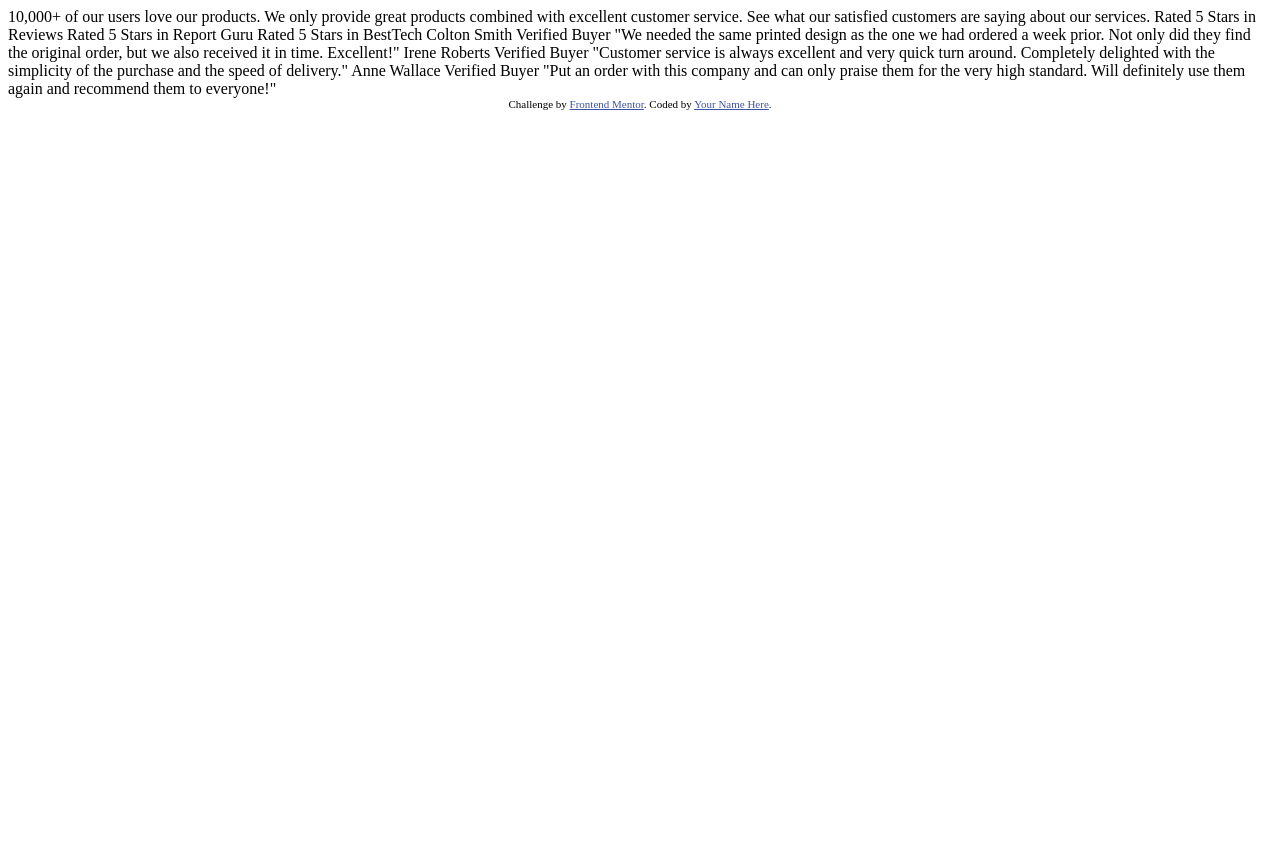
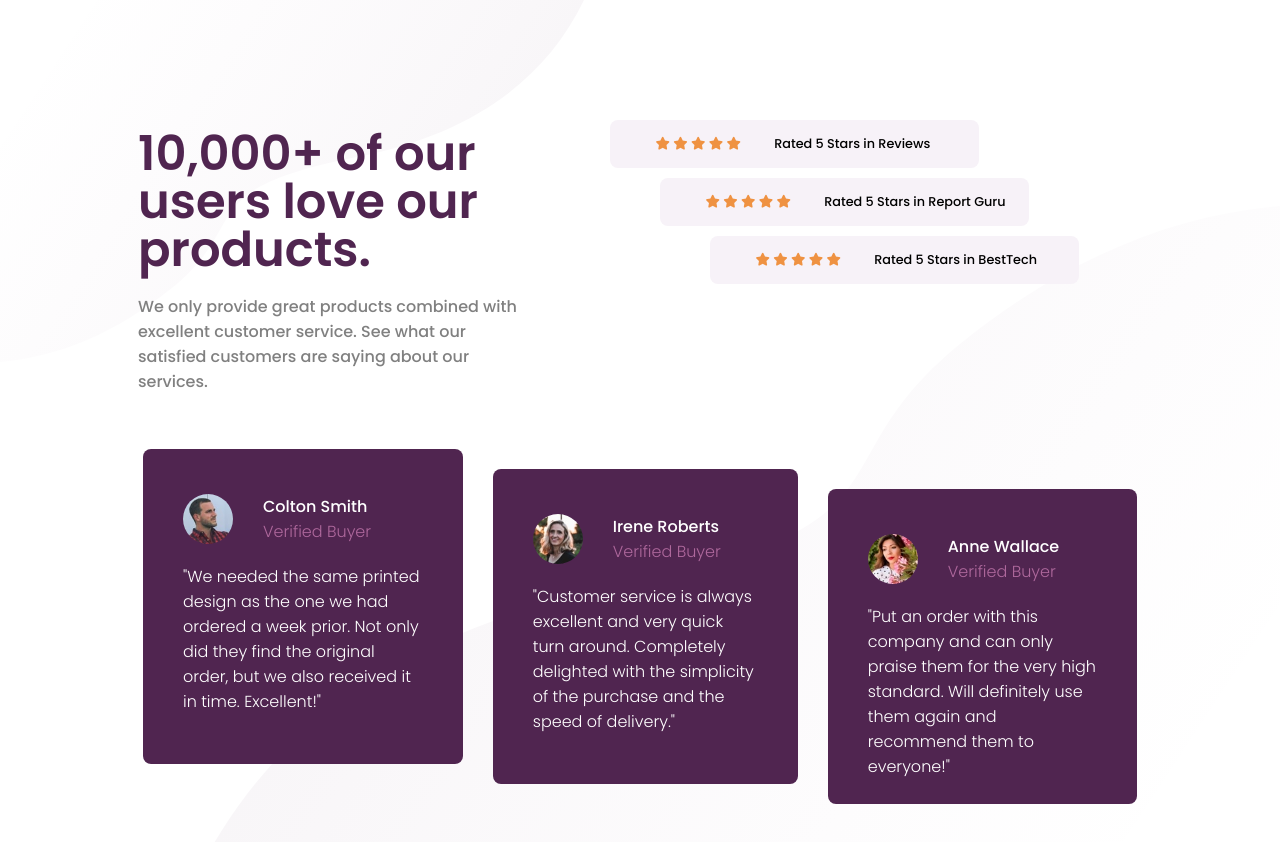
Before and after one commit to Prochnost55/SocialProofSection, a plain HTML site: page index.html in a window 1280 px wide. Before the commit the page ends 800 px from the top, so only its background shows below. Drawn offline with Linux system fonts and the light colour scheme.

Commit message:
post completion

```diff
--- a/index.html
+++ b/index.html
@@ -3,59 +3,223 @@
   <head>
     <meta charset="UTF-8" />
     <meta name="viewport" content="width=device-width, initial-scale=1.0" />
-    <!-- displays site properly based on user's device -->
 
-    <link
-      rel="icon"
-      type="image/png"
-      sizes="32x32"
-      href="./images/favicon-32x32.png"
-    />
+    <link rel="icon" type="image/png" sizes="32x32" href="./images/favicon-32x32.png"/>
 
-    <title>Frontend Mentor | Social proof section</title>
+    <title>Social proof section</title>
+    <link href="https://fonts.googleapis.com/css2?family=Poppins:wght@300;500;600&display=swap" rel="stylesheet">
+    <script src="https://kit.fontawesome.com/13f6aeb3aa.js" crossorigin="anonymous"></script>
+    <style>
+      *{
+        box-sizing: border-box;
+        margin:0;
+        padding:0;
+      }
+      body{
+        background: url('./images/bg-pattern-top-desktop.svg') no-repeat;
+      }
+      .container{
+        background: url('./images/bg-pattern-bottom-desktop.svg') no-repeat;
+        background-position: right bottom;
+        display: flex;
+        flex-wrap: wrap;
+        padding:15vh 10vw 10vh;
+      }
+      .header_texts{
+        flex: 40%;
+        padding:10px;
+      }
+      .header_texts .mainHeading{
+        font-size: 3em;
+        font-weight: 600;
+        line-height: 1em;
+        color:rgb(80, 37, 80);
+        font-family: 'Poppins', sans-serif;
+      }
+      .header_texts .supportingText{
+        font-size: 1em;
+        margin:20px 0;
+        font-weight: 500;
+        color:grey;
+        font-family: 'Poppins', sans-serif;
+      }
+      .ratings{
+        flex: 60%;
+        display: flex;
+        flex-direction: column;
+        align-items: center;
+      }
+      .ratings > div{
+        background-color:rgb(247, 242, 248);
+        font-family: 'Poppins', sans-serif;
+        font-size: 0.8em;
+        padding:15px;
+        margin-bottom:10px;
+        border-radius:8px;
+        width:60%;
+      }
+      .ratings > div:first-child{
+        margin-left:-100px;
+      }
+      .ratings > div:last-child{
+        margin-left:100px;
+      }
+      .ratings > div > .stars{
+        padding: 0 30px;
+        color:rgb(239,146,66);
+      }
+      .testimonials{
+        flex: 100%;
+        display:flex;
+        margin-top:30px;
+      }
+      .testimonials .testimonial_card{
+        background-color:rgb(80, 37, 80) ;
+        border-radius: 8px;
+        margin:15px;
+        padding:25px 40px;
+        color:white;
+        font-family: 'Poppins', sans-serif;
+        font-weight: 300;
+      }
+      .testimonial_card .attestant_info{
+        display: flex;
+        margin:20px 0;
+      }
+      .testimonial_card .attestant_info img{
+        border-radius:100%;
+        height:50px;
+      }
+      .testimonial_card .attestant_info .about{
+        flex:70%;
+        padding:0 30px;
+      }
+      .about .name{
+        font-weight: 500;
+      }
+      .about .identifier{
+        color:rgb(174, 104, 156)
+      }
 
-    <!-- Feel free to remove these styles or customise in your own stylesheet 👍 -->
-    <style>
-      .attribution {
-        font-size: 11px;
-        text-align: center;
+      div.testimonial_card:first-child{
+        position: relative;
+        top:-20px;
       }
-      .attribution a {
-        color: hsl(228, 45%, 44%);
+      div.testimonial_card:last-child{
+        position: relative;
+        top:20px;
+      }
+      @media (max-width: 800px) {
+        body{
+          background: url('./images/bg-pattern-top-mobile.svg') no-repeat;
+        }
+        .container {
+          background: url('./images/bg-pattern-bottom-mobile.svg') no-repeat;
+          background-position: bottom;
+          flex-wrap: nowrap;
+          flex-direction: column;
+          padding:15vh 20px 10vh;
+        }
+        .header_texts{
+          text-align: center;
+          padding:10px 0px;
+          }
+        .testimonials{
+          flex-wrap: nowrap;
+          flex-direction: column;
+        }
+        .ratings > div{
+          width:100%;
+          text-align: center;
+        }
+        .ratings > div > .stars{
+          display: block!important;
+        }
+        .ratings > div:first-child{
+        margin-left:0px;
+        }
+        .ratings > div:last-child{
+          margin-left:0px;
+        }
+        div.testimonial_card:first-child{
+          position: relative;
+          top:0px;
+        }
+        div.testimonial_card:last-child{
+          position: relative;
+          top:0px;
+        }
       }
     </style>
   </head>
   <body>
-    10,000+ of our users love our products.
+    <div class="container">
+      <div class="header_texts">
+        <p class="mainHeading">10,000+ of our users love our products.</p>
+        <p class="supportingText">We only provide great products combined with excellent customer service.
+        See what our satisfied customers are saying about our services.</p>
+      </div>
 
-    We only provide great products combined with excellent customer service.
-    See what our satisfied customers are saying about our services.
-
-    Rated 5 Stars in Reviews
-    Rated 5 Stars in Report Guru
-    Rated 5 Stars in BestTech
-
-    Colton Smith
-    Verified Buyer
-    "We needed the same printed design as the one we had ordered a week prior.
-    Not only did they find the original order, but we also received it in time.
-    Excellent!"
-
-    Irene Roberts
-    Verified Buyer
-    "Customer service is always excellent and very quick turn around. Completely
-    delighted with the simplicity of the purchase and the speed of delivery."
-
-    Anne Wallace
-    Verified Buyer
-    "Put an order with this company and can only praise them for the very high
-    standard. Will definitely use them again and recommend them to everyone!"
-
-    <div class="attribution">
-      Challenge by
-      <a href="https://www.frontendmentor.io?ref=challenge" target="_blank"
-        >Frontend Mentor</a
-      >. Coded by <a href="#">Your Name Here</a>.
+    <div class="ratings">
+      <div>
+        <span class="stars">
+          <i class="fas fa-star"></i>
+          <i class="fas fa-star"></i>
+          <i class="fas fa-star"></i>
+          <i class="fas fa-star"></i>
+          <i class="fas fa-star"></i>
+        </span> Rated 5 Stars in Reviews</div>
+      <div><span class="stars">
+        <i class="fas fa-star"></i>
+        <i class="fas fa-star"></i>
+        <i class="fas fa-star"></i>
+        <i class="fas fa-star"></i>
+        <i class="fas fa-star"></i>
+      </span> Rated 5 Stars in Report Guru</div>
+      <div><span class="stars">
+        <i class="fas fa-star"></i>
+        <i class="fas fa-star"></i>
+        <i class="fas fa-star"></i>
+        <i class="fas fa-star"></i>
+        <i class="fas fa-star"></i>
+      </span> Rated 5 Stars in BestTech</div>
     </div>
+    <div class="testimonials">
+      <div class="testimonial_card">
+        <div class="attestant_info">
+          <img src="./images/image-colton.jpg">
+          <div class="about">
+            <div class="name">Colton Smith</div>
+            <div class="identifier">Verified Buyer</div>
+          </div>
+        </div>
+          <div class="testimony">"We needed the same printed design as the one we had ordered a week prior.
+        Not only did they find the original order, but we also received it in time.
+        Excellent!"</div>
+      </div>
+      <div class="testimonial_card">
+        <div class="attestant_info">
+          <img src="./images/image-irene.jpg">
+          <div class="about">
+            <div class="name">Irene Roberts</div>
+            <div class="identifier">Verified Buyer</div>
+          </div>
+        </div>
+        <div class="testimony">"Customer service is always excellent and very quick turn around. Completely
+        delighted with the simplicity of the purchase and the speed of delivery."</div>
+      </div>
+      <div class="testimonial_card">
+        <div class="attestant_info">
+          <img src="./images/image-anne.jpg">
+          <div class="about">
+            <div class="name">Anne Wallace</div>
+            <div class="identifier">Verified Buyer</div>
+          </div>
+        </div>
+          <div class="testimony">"Put an order with this company and can only praise them for the very high
+        standard. Will definitely use them again and recommend them to everyone!"</div>
+      </div>
+    </div>
+  </div>
   </body>
 </html>
```
Also changed, not shown: 1 other file.
